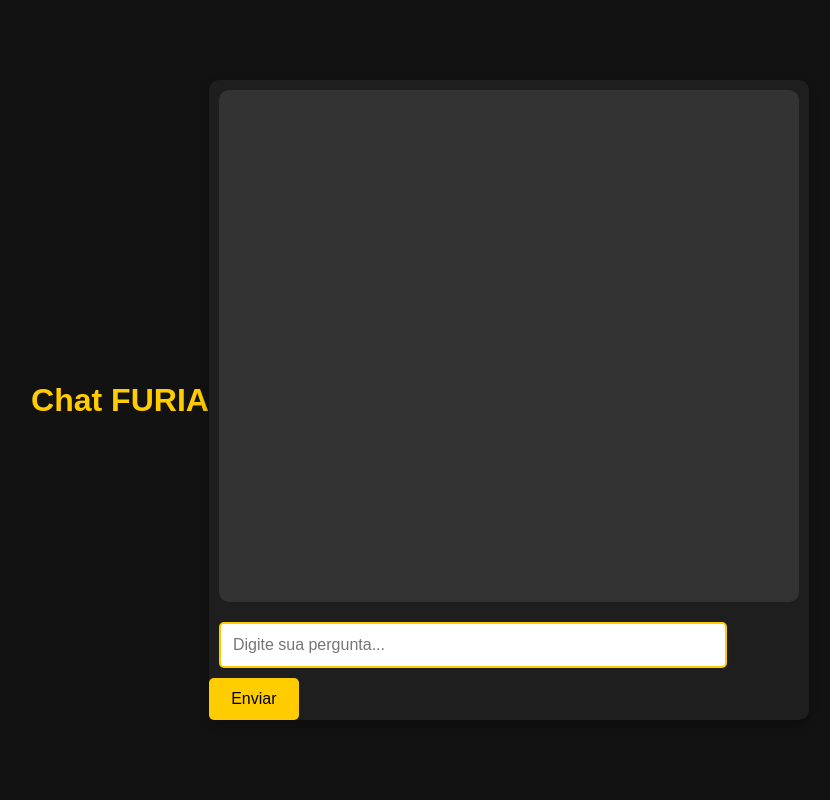
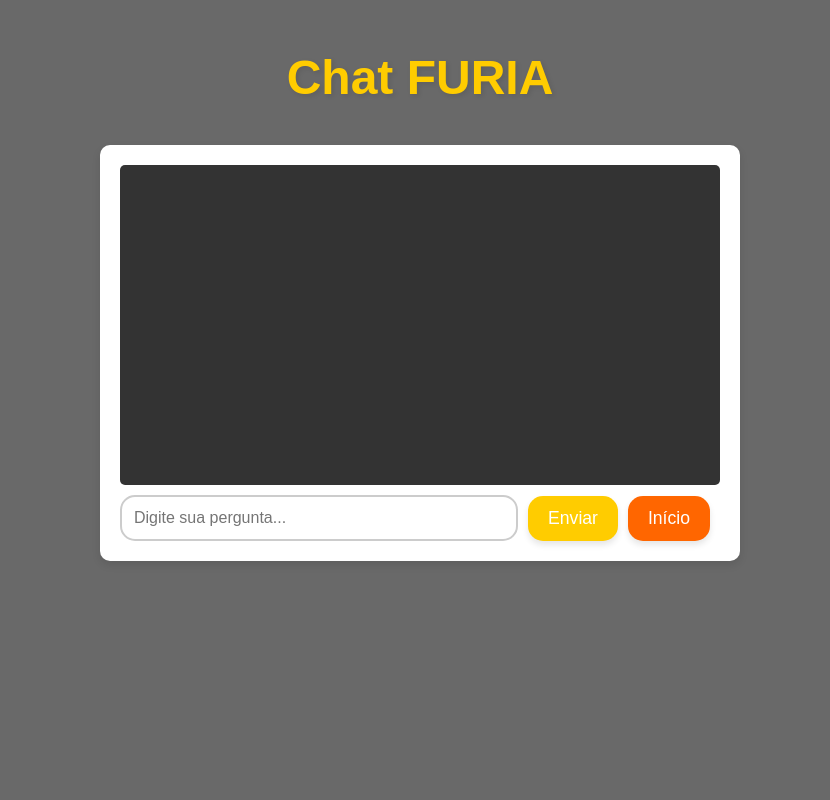
Before and after one commit to oiagot/FURIA-Chatbot-Novo, a Flask app: page / in a window 1280 px wide. Shown: the whole page, without its empty margins (220-1050 px from the left). Run offline with Flask 3, Linux system fonts and the light colour scheme.

Commit message:
adicionando alteracoes visuais

```diff
--- a/static/style.css
+++ b/static/style.css
@@ -1,64 +1,119 @@
+/* Definindo o fundo cinza */
 body {
-    font-family: 'Arial', sans-serif;
     margin: 0;
     padding: 0;
-    background-color: #121212;
-    color: white;
+    background-color: #696969;  /* Cor de fundo cinza claro */
+    font-family: Arial, sans-serif;  /* Definindo uma fonte mais limpa */
     display: flex;
-    justify-content: center;
+    flex-direction: column;
     align-items: center;
+    justify-content: flex-start;
     height: 100vh;
 }
 
-#chat-container {
-    width: 90%;
-    max-width: 600px;
-    height: 80vh;
-    background-color: #1e1e1e;
-    border-radius: 10px;
-    box-shadow: 0 4px 12px rgba(0, 0, 0, 0.3);
-    display: flex;
-    flex-direction: column;
+/* Título centralizado no topo */
+h1 {
+    text-align: center;  /* Centraliza o texto */
+    color: #ffcc00;  /* Cor amarela para o título */
+    margin-top: 50px;  /* Espaço do topo da página */
+    font-size: 3em;  /* Aumenta o tamanho do título */
+    font-weight: bold;  /* Deixa o título em negrito */
+    text-shadow: 2px 2px 5px rgba(0, 0, 0, 0.1);  /* Sombra leve no texto */
+    margin-bottom: 20px;  /* Espaço abaixo do título */
 }
 
-#chat-box {
-    flex: 1;
+/* Caixa do chat */
+#chat-container {
+    width: 100%;
+    max-width: 600px;  /* Limita a largura do chat */
+    background-color: #fff;  /* Fundo branco para a área do chat */
+    border-radius: 10px;  /* Bordas arredondadas */
+    box-shadow: 0 4px 8px rgba(0, 0, 0, 0.1);  /* Sombra suave para o container */
     padding: 20px;
-    overflow-y: scroll;
-    background-color: #333;
-    border-radius: 10px;
-    margin: 10px;
-    font-size: 16px;
+    margin-top: 20px;
 }
 
-input {
-    width: 80%;
-    padding: 12px;
-    border: 2px solid #ffcc00;
+/* Estilo para a área do chat */
+#chat-box {
+    height: 300px;
+    overflow-y: auto;
+    background-color: #333333;  /* Cinza escuro para o fundo */
+    padding: 10px;
     border-radius: 5px;
-    font-size: 16px;
-    margin: 10px;
-    outline: none;
+    margin-bottom: 10px;
+    color: white;  /* Cor das letras brancas */
+    font-weight: bold;  /* Fonte mais gordinha */
+    font-family: 'Arial', sans-serif;  /* Garantindo a fonte Arial */
 }
 
+
+/* Estilo para o input de mensagem */
+#input-msg {
+    width: calc(100% - 100px);  /* Faz o input ocupar o restante da largura */
+    padding: 12px;
+    border-radius: 15px;  /* Bordas arredondadas */
+    border: 2px solid #ccc;
+    margin-right: 10px;
+    font-size: 1em;
+    transition: border-color 0.3s ease, box-shadow 0.3s ease;  /* Transições suaves */
+}
+
+#input-msg:focus {
+    border-color: #ffcc00;  /* Cor dourada para o foco */
+    box-shadow: 0 0 10px rgba(255, 204, 0, 0.5);  /* Sombra dourada para foco */
+    outline: none;  /* Remove a linha de foco padrão */
+}
+
+/* Estilo para os botões (Enviar e Voltar ao Início) */
 button {
-    width: 15%;
-    padding: 12px;
+    padding: 12px 20px;
     background-color: #ffcc00;
     border: none;
-    border-radius: 5px;
+    border-radius: 15px;  /* Bordas arredondadas */
     cursor: pointer;
-    font-size: 16px;
+    color: white;
+    font-size: 1.1em;
+    transition: background-color 0.3s ease, transform 0.3s ease;  /* Transições suaves */
+    box-shadow: 0 4px 6px rgba(0, 0, 0, 0.1);  /* Sombra suave */
+    margin-right: 10px;  /* Espaço entre os botões */
 }
 
 button:hover {
-    background-color: #ff9900;
+    background-color: #e6b800;  /* Dourado mais escuro ao passar o mouse */
+    transform: translateY(-2px);  /* Efeito de elevação ao passar o mouse */
 }
 
-#chat-box div {
-    margin-bottom: 10px;
+button:active {
+    background-color: #d9a100;  /* Dourado ainda mais escuro ao clicar */
+    transform: translateY(0);  /* Volta ao normal após o clique */
 }
 
-#chat-box b {
-    color: #ffcc00;
+/* Estilo para o botão "Voltar ao Início" */
+#back-button {
+    padding: 12px 20px;
+    background-color: #ff6600;  /* Cor diferente para o botão de voltar */
+    border: none;
+    border-radius: 15px;
+    cursor: pointer;
+    color: white;
+    font-size: 1.1em;
+    transition: background-color 0.3s ease, transform 0.3s ease;
+    box-shadow: 0 4px 6px rgba(0, 0, 0, 0.1);
 }
+
+#back-button:hover {
+    background-color: #e65c00;
+    transform: translateY(-2px);
+}
+
+#back-button:active {
+    background-color: #cc5200;
+    transform: translateY(0);
+}
+
+/* Estilo para o container de input e botões */
+#input-container {
+    display: flex;  /* Para alinhar os botões lado a lado */
+    justify-content: space-between;  /* Dá espaço entre os botões */
+    align-items: center;  /* Alinha verticalmente os botões */
+}
--- a/templates/index.html
+++ b/templates/index.html
@@ -7,18 +7,18 @@
     <link rel="stylesheet" href="{{ url_for('static', filename='style.css') }}">
 </head>
 <body>
-
-    <h1 style="text-align: center; color: #ffcc00;">Chat FURIA</h1>
-
+    <h1>Chat FURIA</h1>
     <div id="chat-container">
         <div id="chat-box"></div>
-        <div>
+        <div id="input-container">
             <input type="text" id="input-msg" placeholder="Digite sua pergunta...">
             <button onclick="enviarMensagem()">Enviar</button>
+            <button id="back-button" onclick="voltarInicio()">Início</button>
         </div>
     </div>
 
     <script>
+        // Função para enviar a mensagem
         async function enviarMensagem() {
             const msg = document.getElementById("input-msg").value;
             if (!msg) return;
@@ -26,16 +26,32 @@
             const chatBox = document.getElementById("chat-box");
             chatBox.innerHTML += `<div><b>Você:</b> ${msg}</div>`;
 
+            // Limpa a caixa de entrada
+            document.getElementById("input-msg").value = "";
+
+            // Envia a mensagem para o servidor
             const resposta = await fetch("/responder", {
                 method: "POST",
                 headers: {"Content-Type": "application/json"},
                 body: JSON.stringify({mensagem: msg})
             });
+
             const dados = await resposta.json();
-            chatBox.innerHTML += `<div><b>Bot:</b> ${dados.resposta}</div>`;
-            chatBox.scrollTop = chatBox.scrollHeight; // Auto-scroll para o final
-            document.getElementById("input-msg").value = "";
+
+            // Simula o delay do bot para responder de forma mais natural
+            setTimeout(() => {
+                chatBox.innerHTML += `<div><b>Bot:</b> ${dados.resposta}</div>`;
+                chatBox.scrollTop = chatBox.scrollHeight; // Auto-scroll para o final
+            }, 1000); // Delay de 1 segundo para simular o "pensamento" do bot
         }
+
+        // Adiciona o evento de tecla pressionada para enviar ao apertar "Enter"
+        document.getElementById("input-msg").addEventListener("keydown", function(event) {
+            if (event.key === "Enter") {
+                event.preventDefault(); // Evita o comportamento padrão de enviar um "enter" no input
+                enviarMensagem();  // Chama a função de envio
+            }
+        });
     </script>
 </body>
 </html>
```
